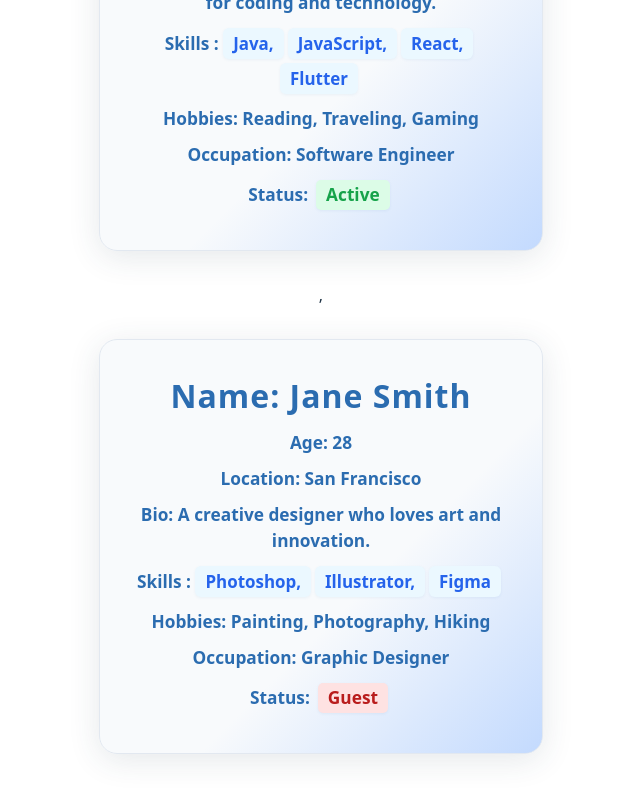
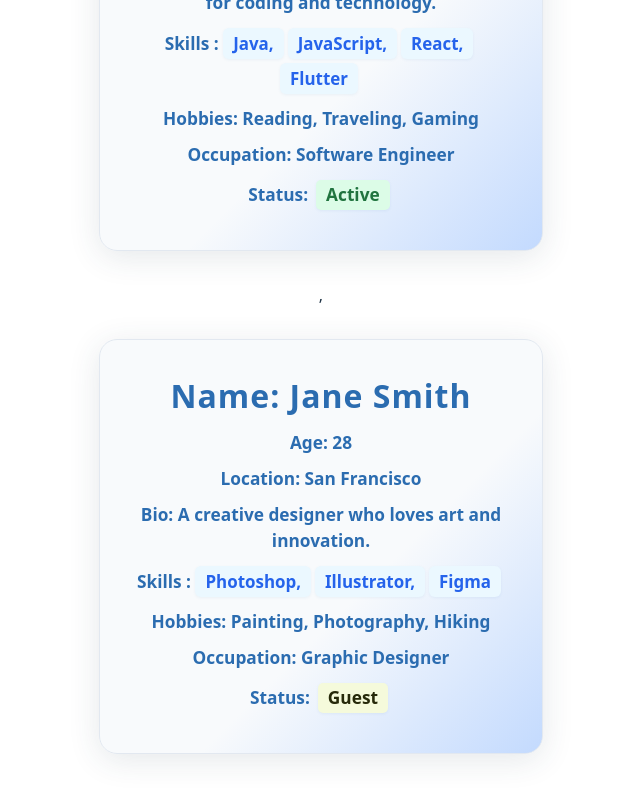
Before and after one commit to NayamulNirob/React_Related, a React (Vite) app in the folder vite-react/: page / in a window 1280 px wide. Shown: the part 759-1559 px from the top of the page, without its empty margins (319-959 px from the left). Built offline with nearby package versions, Linux system fonts and the light colour scheme.

Commit message:
fix: update status colors for active and guest states in ProfileCard component

```diff
--- a/vite-react/src/components/ProfileCard.css
+++ b/vite-react/src/components/ProfileCard.css
@@ -48,7 +48,7 @@
 }
 
 .profile-card .status-active {
-  color: #16a34a;
+  color: #21743f;
   background: #dcfce7;
   border-radius: 5px;
   padding: 2px 10px;
@@ -58,8 +58,8 @@
 }
 
 .profile-card .status-guest {
-  color: #b91c1c;
-  background: #fee2e2;
+  color: #262909;
+  background: #f5fadb;
   border-radius: 5px;
   padding: 2px 10px;
   margin-left: 8px;
```
